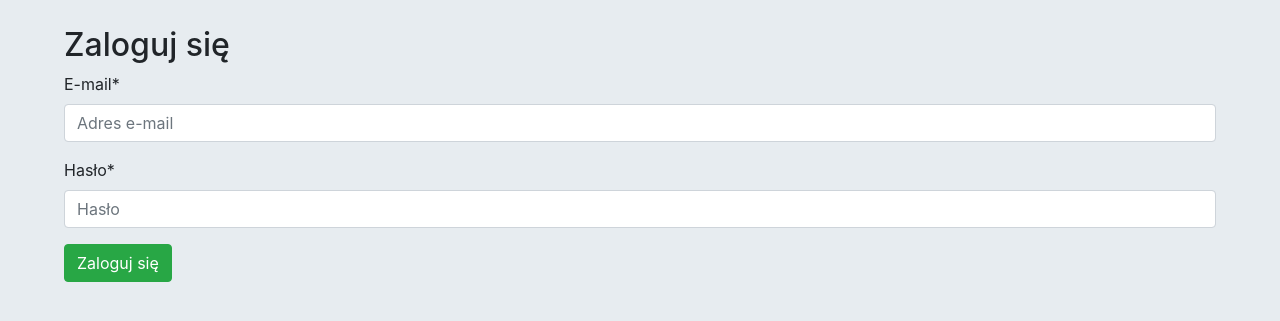
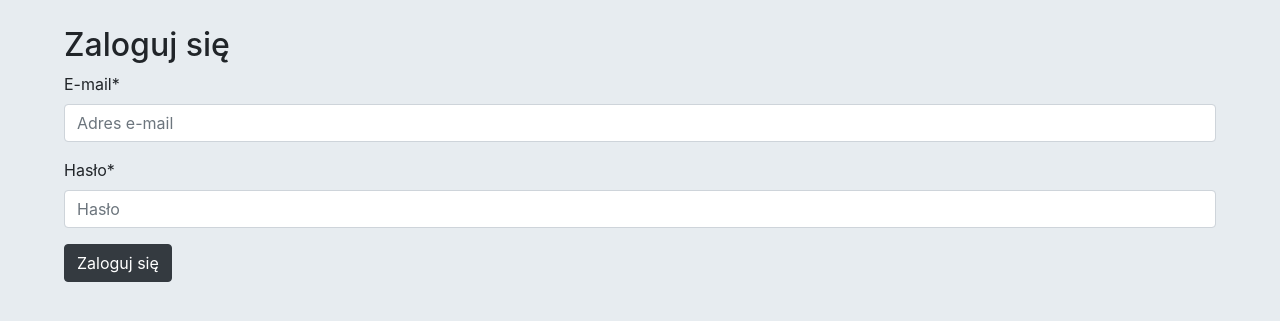
Before and after one commit to Oscris1/shoes-project, a Django app: page /accounts/login/ in a window 1280 px wide. Shown: the part 56-377 px from the top of the page. Run offline with Django 3.2, Linux system fonts and the light colour scheme; some libraries are stand-ins or nearby versions.

Commit message:
Changed button color in login and register site do black

```diff
--- a/templates/account/login.html
+++ b/templates/account/login.html
@@ -8,7 +8,7 @@
 <form method="post">
     {% csrf_token %}
     {{ form|crispy }}
-    <button class='btn btn-success' type="submit">Zaloguj się</button>
+    <button class='btn btn-dark' type="submit">Zaloguj się</button>
 </form>
 </div>
 {% endblock content %}
--- a/templates/account/signup.html
+++ b/templates/account/signup.html
@@ -10,7 +10,7 @@
     <form method="post">
         {% csrf_token %}
         {{ form|crispy }}
-        <button class='btn btn-success' type="submit">Załóż konto</button>
+        <button class='btn btn-dark' type="submit">Załóż konto</button>
     </form>
 </div>
 {% endblock content %}
```
